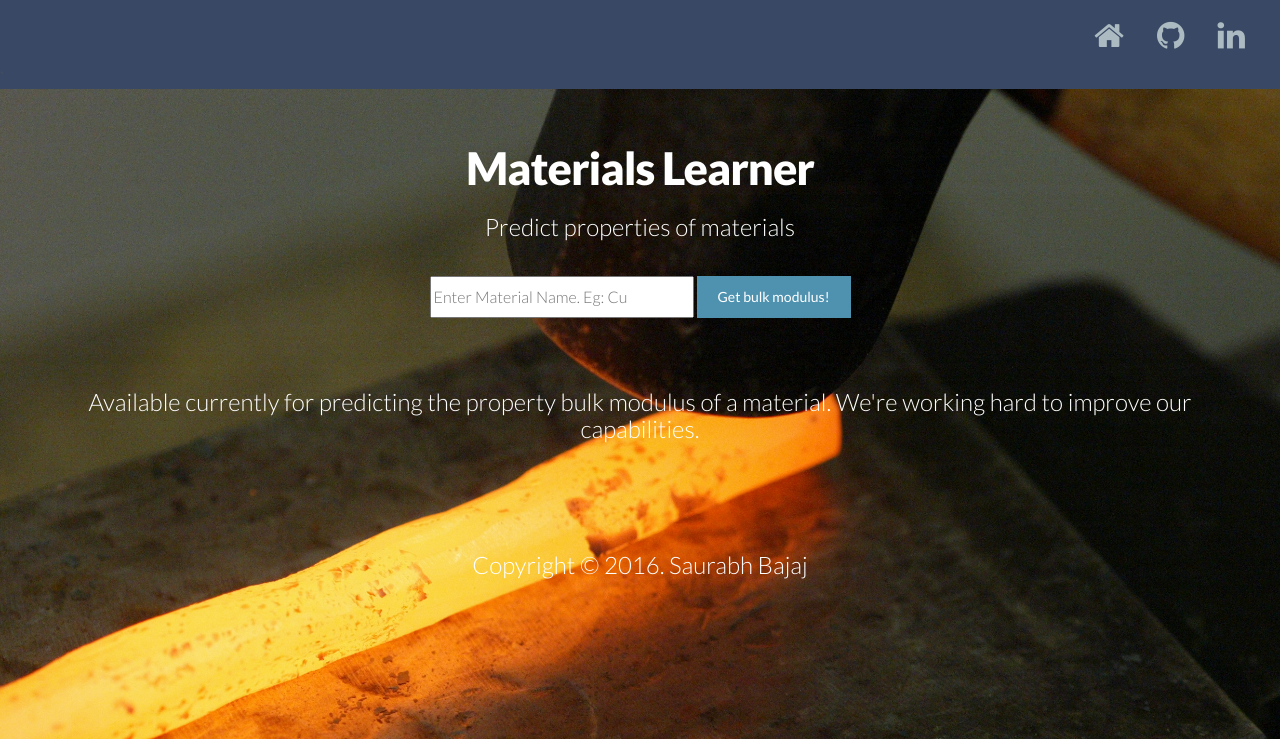
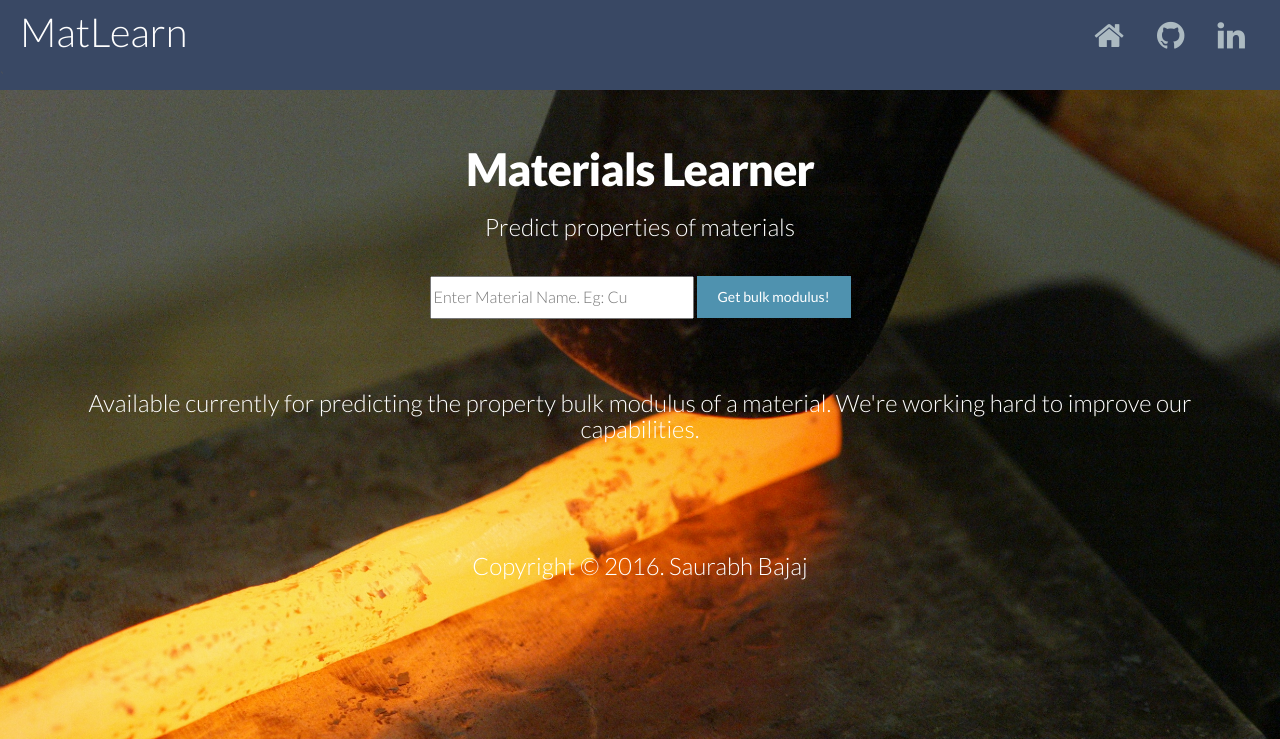
Before and after one commit to saurabh02/PredictBulkModulus, a Flask app: page /select_material in a window 1280 px wide. Shown: the top 739 px of the page. Run offline with Flask 2, Linux system fonts and the light colour scheme; some libraries are stand-ins or nearby versions.

Commit message:
remove unwanted divs on results.html and added "MatLearn" to header

```diff
--- a/app/templates/base.html
+++ b/app/templates/base.html
@@ -54,11 +54,18 @@
               margin-top:5px;
               margin-bottom: 0px;
           }
+          .inner h1 {
+              float: left;
+              margin-top: 10px;
+              padding-left: 20px;
+              color: #fff;
+          }
       </style>
   </head>
   <body>
   <div class="masthead clearfix">
       <div class="inner">
+      <h1>MatLearn</h1>
       <nav>
           <ul class="nav masthead-nav">
               <li class="active"><a href="{{ url_for('select_material') }}"><i class="fa fa-home fa-2x"></i></a></li>
@@ -84,7 +91,7 @@
 {#    {% if title %}#}
 {#    <title>{{ title }} - ACME</title>#}
 {#    {% else %}#}
-{#    <title>Welcome to ACME Aircraft Parts</title>#}
+{#    <title>MatLearn</title>#}
 {#    {% endif %}#}
 {#    <!-- Compiled and minified CSS -->#}
 {#    <link rel="stylesheet" href="https://cdnjs.cloudflare.com/ajax/libs/materialize/0.97.5/css/materialize.min.css">#}
```
Also changed, not shown: app/templates/results.html (+1 -28 lines).
